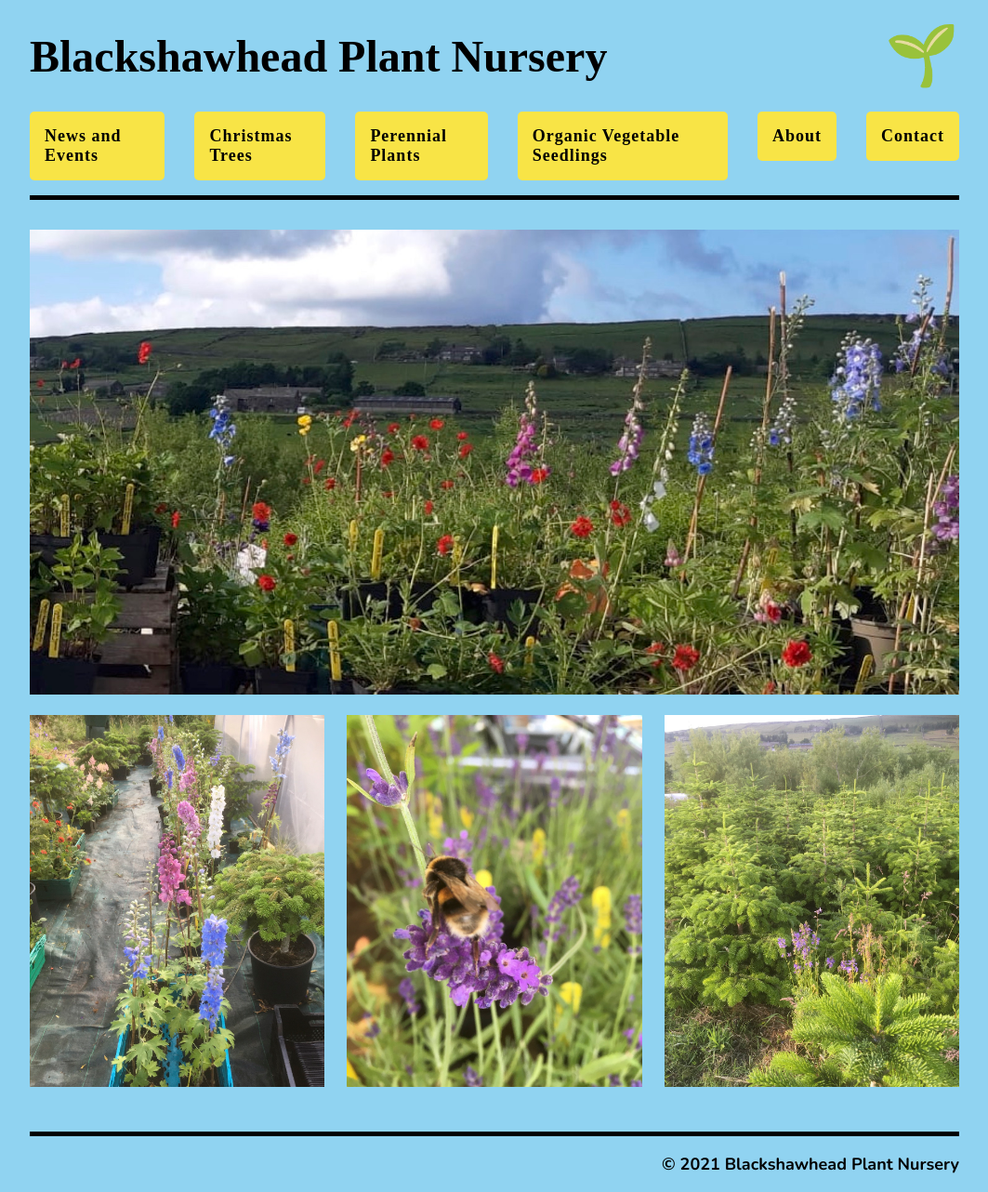
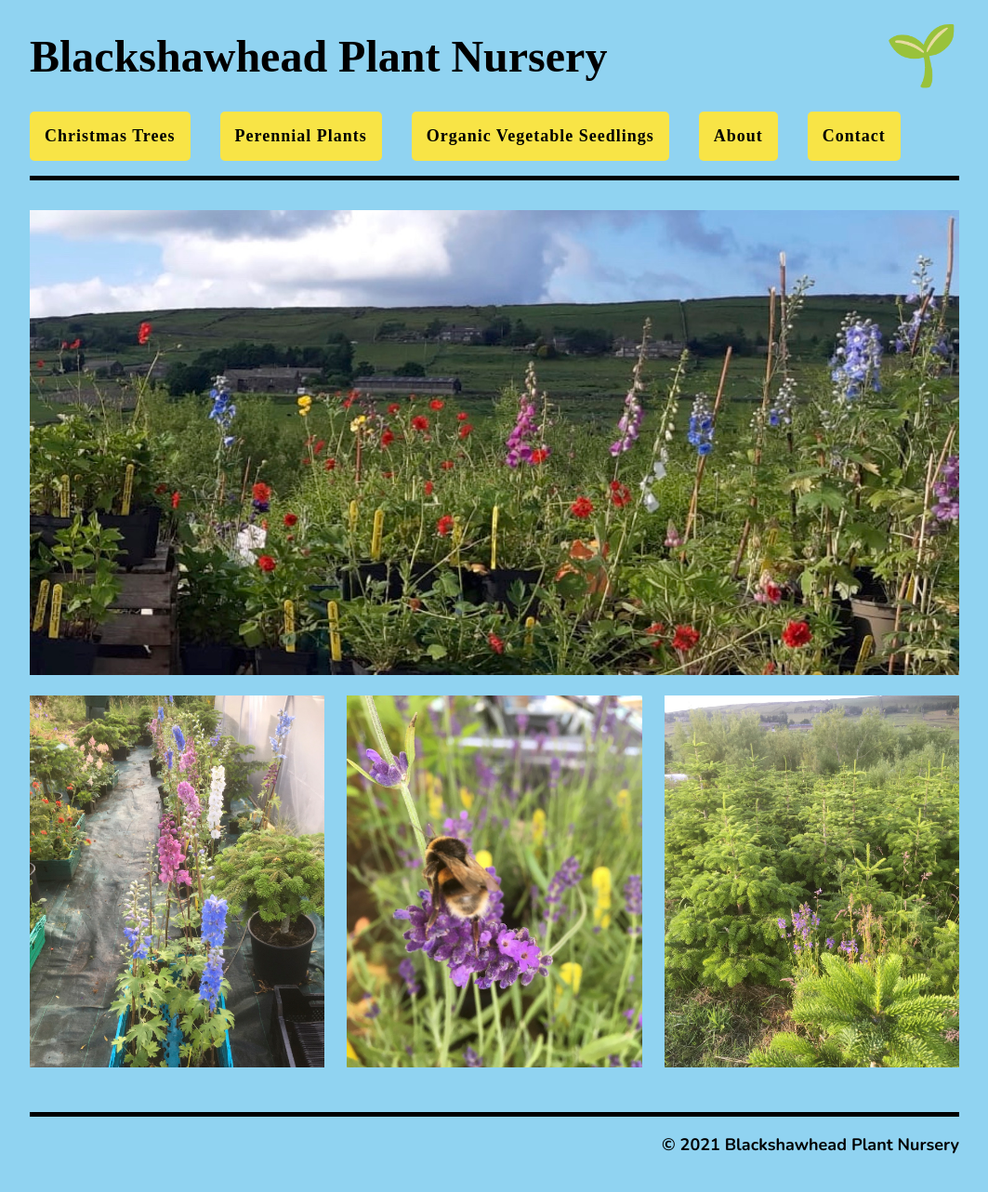
Before and after one commit to jasminechatfield/blackshawhead-plant-nursery, a Jekyll site: the page built from index.md, in a window 1280 px wide. Shown: the whole page at 93% size, without its empty margins (108-1171 px from the left). Built offline with Jekyll 4.4.1, drawn with Linux system fonts in a browser that asks for light colours; some web fonts are replaced; after the commit the page ends 1261 px from its top, so only the background shows below that.

Commit message:
Update from Forestry.io plants2021 updated _data/nav.yml

```diff
--- a/_data/nav.yml
+++ b/_data/nav.yml
@@ -1,8 +1,5 @@
 ---
 items:
-- name: News and Events
-  url: https://blackshawheadplantnursery.co.uk/news-and-events
-  emoji: ''
 - name: Christmas Trees
   url: christmas
   emoji: "\U0001F332"
```
